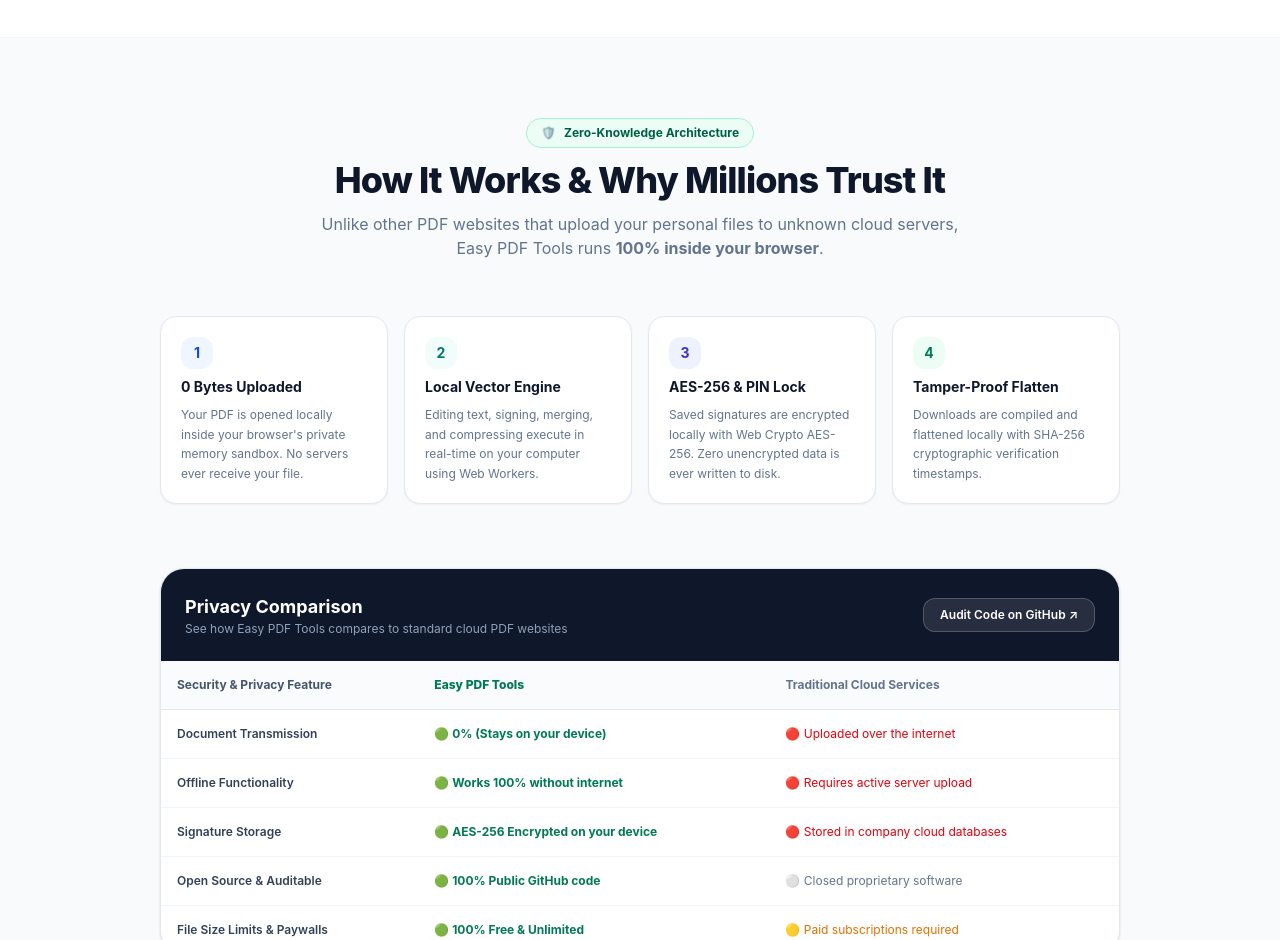
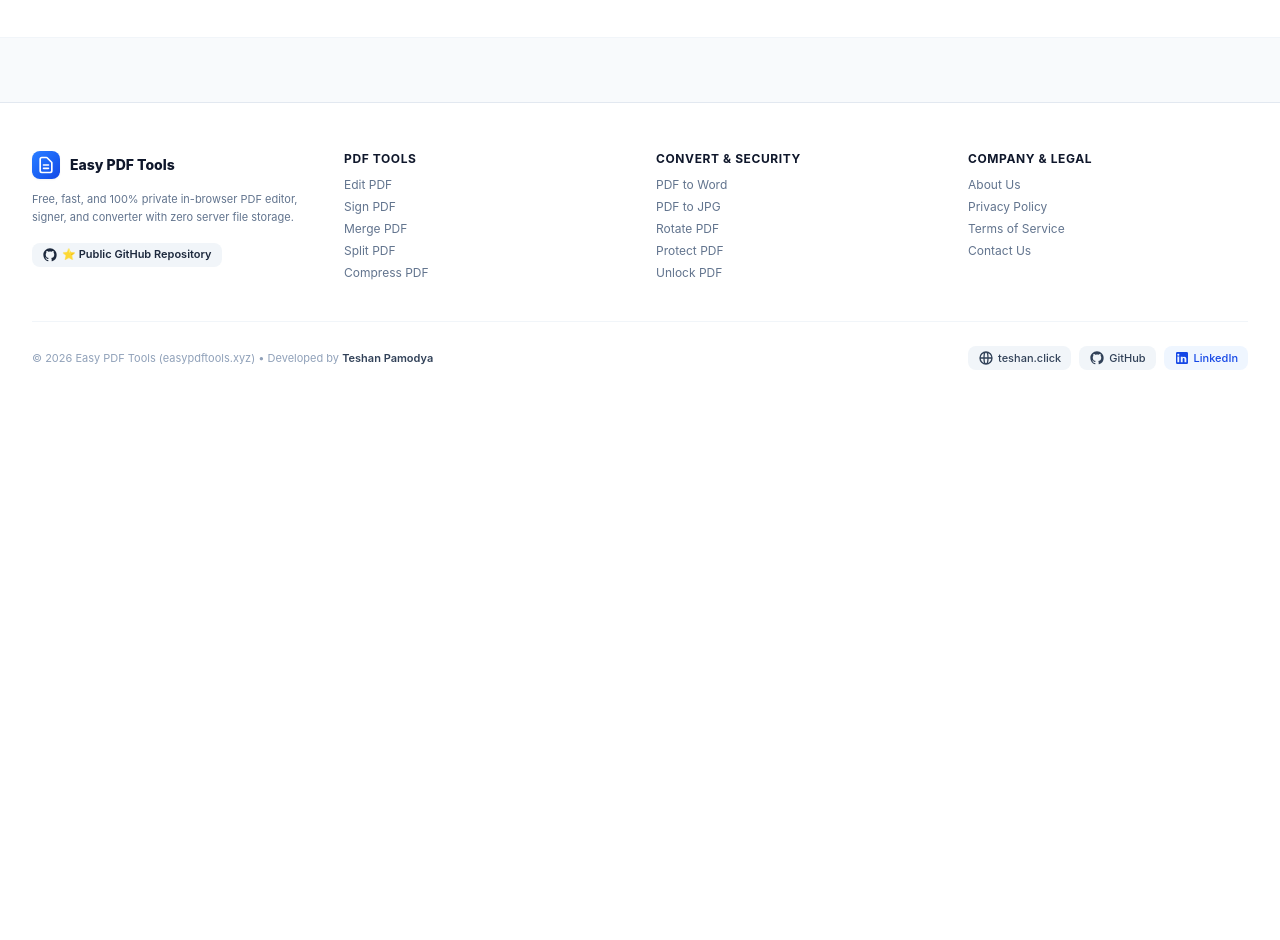
Before and after one commit to teshan200/PDF-Tools, a React (Vite) app: page / in a window 1280 px wide. Shown: the part 1860-2800 px from the top of the page. After the commit the page ends 2278 px from the top, so only its background shows below. Built offline with nearby package versions, Linux system fonts and the light colour scheme; no server answers.

Commit message:
clean(home): remove zero-knowledge and comparison sections from homepage for sleek UI

```diff
--- a/src/pages/Home.tsx
+++ b/src/pages/Home.tsx
@@ -216,113 +216,6 @@
           </div>
         </div>
       </div>
-
-      {/* ── How It Works & Privacy Architecture ── */}
-      <div className="max-w-5xl mx-auto px-4 sm:px-6 lg:px-8 py-20">
-        <div className="text-center mb-14 space-y-3">
-          <div className="inline-flex items-center gap-2 px-3.5 py-1.5 rounded-full bg-emerald-50 border border-emerald-200 text-emerald-800 text-xs font-bold">
-            <span>🛡️</span> Zero-Knowledge Architecture
-          </div>
-          <h2 className="text-3xl sm:text-4xl font-extrabold text-slate-900 tracking-tight">
-            How It Works &amp; Why Millions Trust It
-          </h2>
-          <p className="text-slate-500 max-w-2xl mx-auto text-base">
-            Unlike other PDF websites that upload your personal files to unknown cloud servers, Easy PDF Tools runs <strong>100% inside your browser</strong>.
-          </p>
-        </div>
-
-        {/* 4 Steps Architecture Cards */}
-        <div className="grid grid-cols-1 sm:grid-cols-2 lg:grid-cols-4 gap-4 mb-16">
-          <div className="p-5 bg-white rounded-2xl border border-slate-200 shadow-xs space-y-2">
-            <div className="w-8 h-8 rounded-xl bg-blue-50 text-blue-700 font-bold flex items-center justify-center text-sm">1</div>
-            <h4 className="font-bold text-slate-900 text-sm">0 Bytes Uploaded</h4>
-            <p className="text-xs text-slate-500 leading-relaxed">
-              Your PDF is opened locally inside your browser's private memory sandbox. No servers ever receive your file.
-            </p>
-          </div>
-
-          <div className="p-5 bg-white rounded-2xl border border-slate-200 shadow-xs space-y-2">
-            <div className="w-8 h-8 rounded-xl bg-teal-50 text-teal-700 font-bold flex items-center justify-center text-sm">2</div>
-            <h4 className="font-bold text-slate-900 text-sm">Local Vector Engine</h4>
-            <p className="text-xs text-slate-500 leading-relaxed">
-              Editing text, signing, merging, and compressing execute in real-time on your computer using Web Workers.
-            </p>
-          </div>
-
-          <div className="p-5 bg-white rounded-2xl border border-slate-200 shadow-xs space-y-2">
-            <div className="w-8 h-8 rounded-xl bg-indigo-50 text-indigo-700 font-bold flex items-center justify-center text-sm">3</div>
-            <h4 className="font-bold text-slate-900 text-sm">AES-256 &amp; PIN Lock</h4>
-            <p className="text-xs text-slate-500 leading-relaxed">
-              Saved signatures are encrypted locally with Web Crypto AES-256. Zero unencrypted data is ever written to disk.
-            </p>
-          </div>
-
-          <div className="p-5 bg-white rounded-2xl border border-slate-200 shadow-xs space-y-2">
-            <div className="w-8 h-8 rounded-xl bg-emerald-50 text-emerald-700 font-bold flex items-center justify-center text-sm">4</div>
-            <h4 className="font-bold text-slate-900 text-sm">Tamper-Proof Flatten</h4>
-            <p className="text-xs text-slate-500 leading-relaxed">
-              Downloads are compiled and flattened locally with SHA-256 cryptographic verification timestamps.
-            </p>
-          </div>
-        </div>
-
-        {/* Privacy Comparison Table */}
-        <div className="bg-white rounded-3xl border border-slate-200 shadow-sm overflow-hidden">
-          <div className="p-6 bg-slate-900 text-white flex flex-col sm:flex-row items-center justify-between gap-4">
-            <div>
-              <h3 className="text-lg font-bold">Privacy Comparison</h3>
-              <p className="text-xs text-slate-400">See how Easy PDF Tools compares to standard cloud PDF websites</p>
-            </div>
-            <a
-              href="https://github.com/teshan200/PDF-Tools"
-              target="_blank"
-              rel="noopener noreferrer"
-              className="text-xs bg-white/10 hover:bg-white/20 border border-white/20 text-white font-semibold px-4 py-2 rounded-xl transition-colors"
-            >
-              Audit Code on GitHub ↗
-            </a>
-          </div>
-
-          <div className="overflow-x-auto">
-            <table className="w-full text-left text-xs border-collapse">
-              <thead>
-                <tr className="border-b border-slate-200 bg-slate-50/80 text-slate-600 font-bold">
-                  <th className="p-4">Security &amp; Privacy Feature</th>
-                  <th className="p-4 text-emerald-700 font-extrabold">Easy PDF Tools</th>
-                  <th className="p-4 text-slate-500">Traditional Cloud Services</th>
-                </tr>
-              </thead>
-              <tbody className="divide-y divide-slate-100 text-slate-700">
-                <tr>
-                  <td className="p-4 font-semibold">Document Transmission</td>
-                  <td className="p-4 text-emerald-700 font-bold">🟢 0% (Stays on your device)</td>
-                  <td className="p-4 text-red-600">🔴 Uploaded over the internet</td>
-                </tr>
-                <tr>
-                  <td className="p-4 font-semibold">Offline Functionality</td>
-                  <td className="p-4 text-emerald-700 font-bold">🟢 Works 100% without internet</td>
-                  <td className="p-4 text-red-600">🔴 Requires active server upload</td>
-                </tr>
-                <tr>
-                  <td className="p-4 font-semibold">Signature Storage</td>
-                  <td className="p-4 text-emerald-700 font-bold">🟢 AES-256 Encrypted on your device</td>
-                  <td className="p-4 text-red-600">🔴 Stored in company cloud databases</td>
-                </tr>
-                <tr>
-                  <td className="p-4 font-semibold">Open Source &amp; Auditable</td>
-                  <td className="p-4 text-emerald-700 font-bold">🟢 100% Public GitHub code</td>
-                  <td className="p-4 text-slate-500">⚪ Closed proprietary software</td>
-                </tr>
-                <tr>
-                  <td className="p-4 font-semibold">File Size Limits &amp; Paywalls</td>
-                  <td className="p-4 text-emerald-700 font-bold">🟢 100% Free &amp; Unlimited</td>
-                  <td className="p-4 text-amber-600">🟡 Paid subscriptions required</td>
-                </tr>
-              </tbody>
-            </table>
-          </div>
-        </div>
-      </div>
     </div>
   )
 }
```
